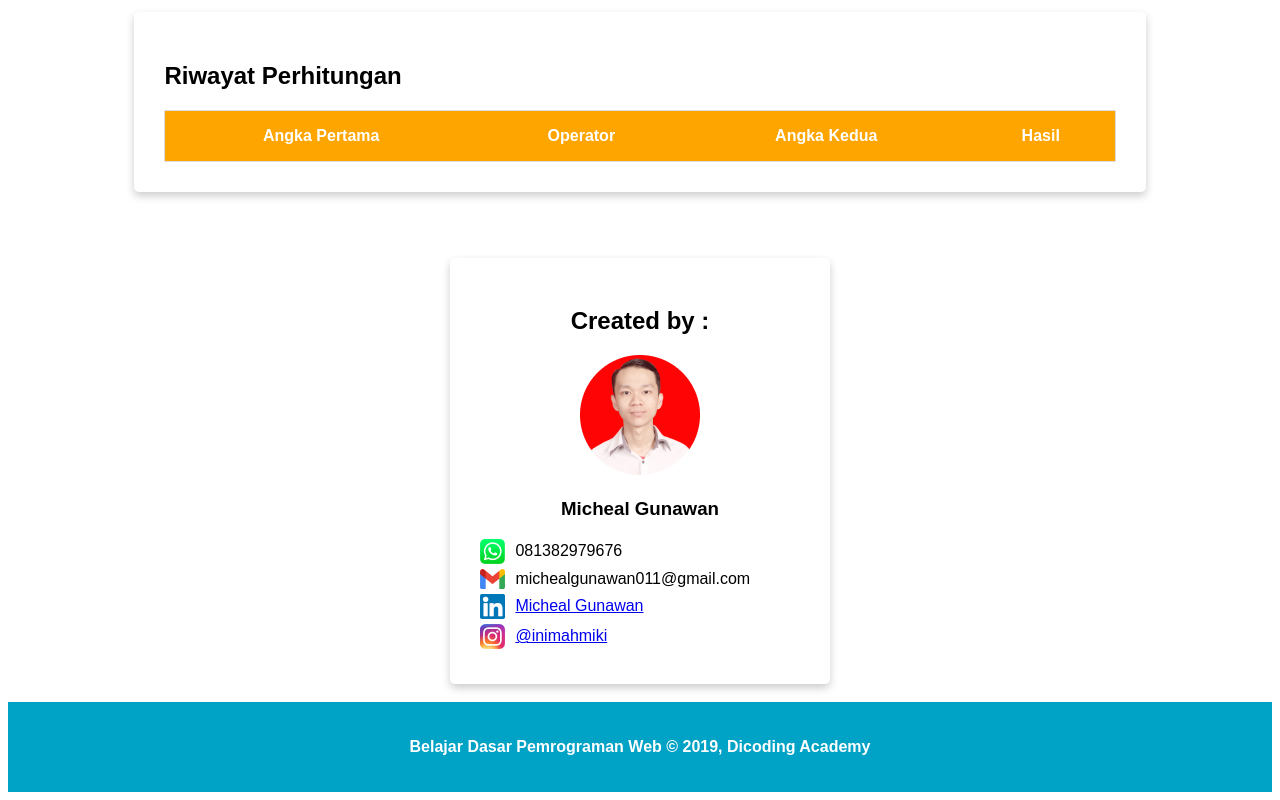
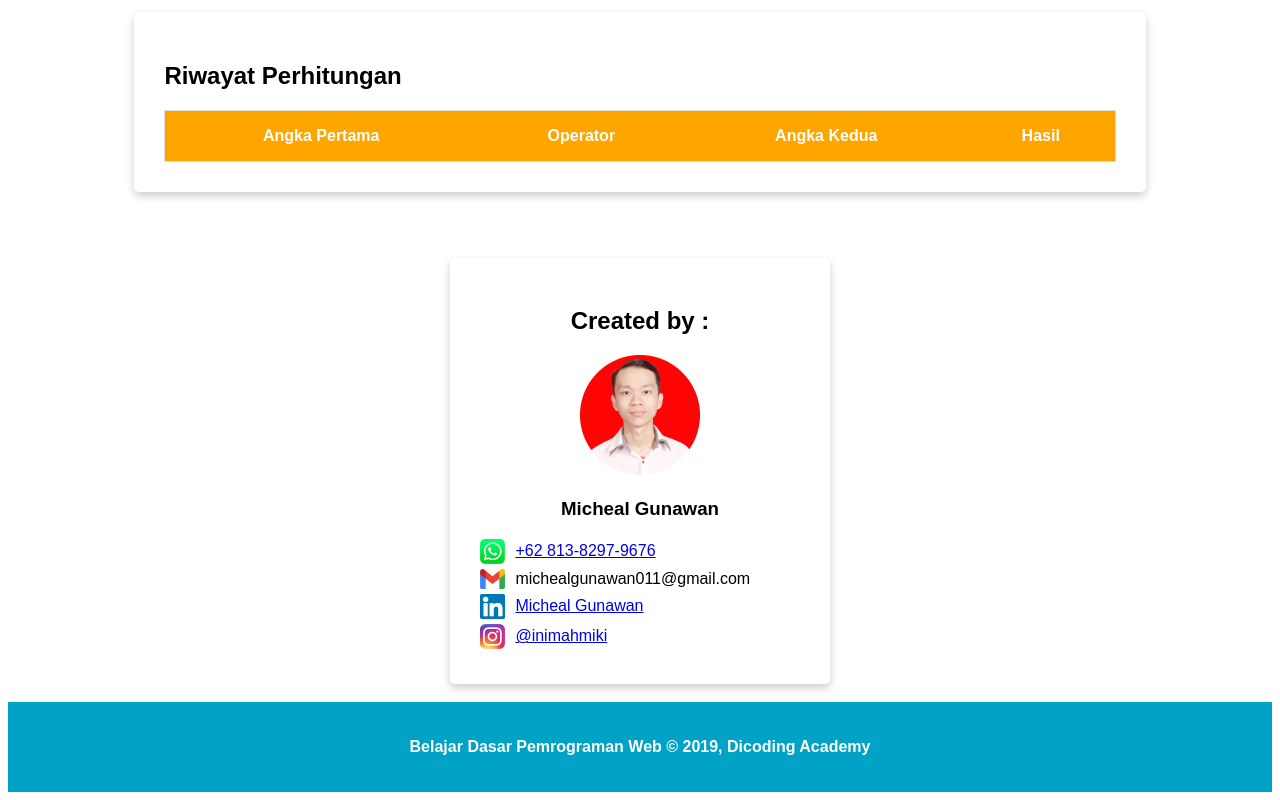
Before and after one commit to micheal011/micheal011.github.io, a plain HTML site: page kalkulator/index.html in a window 1280 px wide. Shown: the part 720-1520 px from the top of the page. Drawn offline with Linux system fonts and the light colour scheme.

Commit message:
Update link kontak

```diff
--- a/kalkulator/index.html
+++ b/kalkulator/index.html
@@ -71,7 +71,7 @@
         </center>
         <div class="baris">
             <img src="assets/img/logo wa.png" width="25" height="25">
-            <div class="spasi">081382979676</div>
+            <a href="https://wa.me/6281382979676" class="spasi">+62 813-8297-9676</a>
         </div>
         <div class="baris">
             <img src="assets/img/logo gmail.png" width="25" height="20">
```
